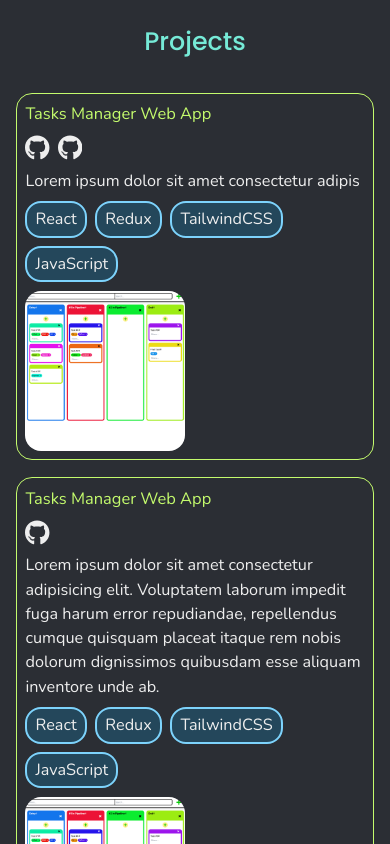
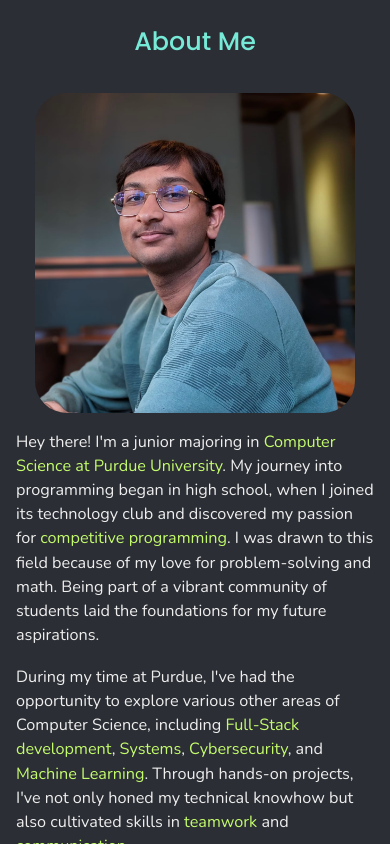
Before and after one commit to agarwalaswastik/personal-portfolio, a website built with Vite: page index.html in a window 390 px wide. Built offline with nearby package versions, Linux system fonts and the light colour scheme.

Commit message:
Add markup and styles for about section
+ Add profile picture and text for about section
+ Put key words and phrases under strong tag, colored with green accent color
+ Add responsive layout for about section. Profile picture and paragraphs are in a column flexbox on smaller sizes and row flexbox on larger sizes.

```diff
--- a/index.html
+++ b/index.html
@@ -24,6 +24,36 @@
         <!-- Hero End -->
 
         <!-- About Start -->
+        <section id="about" class="section">
+          <div class="container">
+            <h2 class="section-heading">About Me</h2>
+            <div class="about__content">
+              <img src="/profile.jpeg" alt="Picture of Swastik Agarwala" class="about__image" />
+              <div class="about__desc-container">
+                <p class="about__desc">
+                  Hey there! I'm a junior majoring in <strong>Computer Science at Purdue University</strong>. My journey
+                  into programming began in high school, when I joined its technology club and discovered my passion for
+                  <strong>competitive programming</strong>. I was drawn to this field because of my love for
+                  problem-solving and math. Being part of a vibrant community of students laid the foundations for my
+                  future aspirations.
+                </p>
+                <p class="about__desc">
+                  During my time at Purdue, I've had the opportunity to explore various other areas of Computer Science,
+                  including <strong>Full-Stack development</strong>, <strong>Systems</strong>,
+                  <strong>Cybersecurity</strong>, and <strong>Machine Learning</strong>. Through hands-on projects, I've
+                  not only honed my technical knowhow but also cultivated skills in <strong>teamwork</strong> and
+                  <strong>communication</strong>.
+                </p>
+                <p class="about__desc">
+                  In my free time, I enjoy challenging myself with puzzles like Sudoku. You might also find me on the
+                  tennis court playing with friends. Looking ahead, I aspire to contribute to innovative tech solutions
+                  and continue expanding my expertise. I love meeting new people and building connections, so
+                  <strong>please feel free to reach out!</strong>
+                </p>
+              </div>
+            </div>
+          </div>
+        </section>
         <!-- About End -->
 
         <!-- Projects Start -->
--- a/src/main.ts
+++ b/src/main.ts
@@ -1,5 +1,6 @@
 import "modern-normalize";
 import "/styles/base.css";
+import "/styles/components/about.css";
 import "/styles/components/projects.css";
 import "/styles/components/skills.css";
 import "/styles/components/contact.css";
--- /dev/null
+++ b/styles/components/about.css
@@ -0,0 +1,36 @@
+.about__content {
+  width: 100%;
+  max-width: 64rem;
+  display: flex;
+  flex-direction: column;
+  align-items: center;
+  gap: var(--clamp-1-to-2);
+}
+
+.about__image {
+  width: 100%;
+  max-width: 20rem;
+  border-radius: 2rem;
+}
+
+.about__desc-container {
+  display: flex;
+  flex-direction: column;
+  gap: var(--clamp-1-to-2);
+  font-size: calc(var(--clamp-4-to-5) / 4);
+}
+
+.about__desc strong {
+  color: var(--clr-accent-2);
+}
+
+@media (min-width: 768px) {
+  .about__content {
+    flex-direction: row;
+    align-items: start;
+  }
+
+  .about__image {
+    order: 2;
+  }
+}
```
Also changed, not shown: public/profile.jpeg (added).
